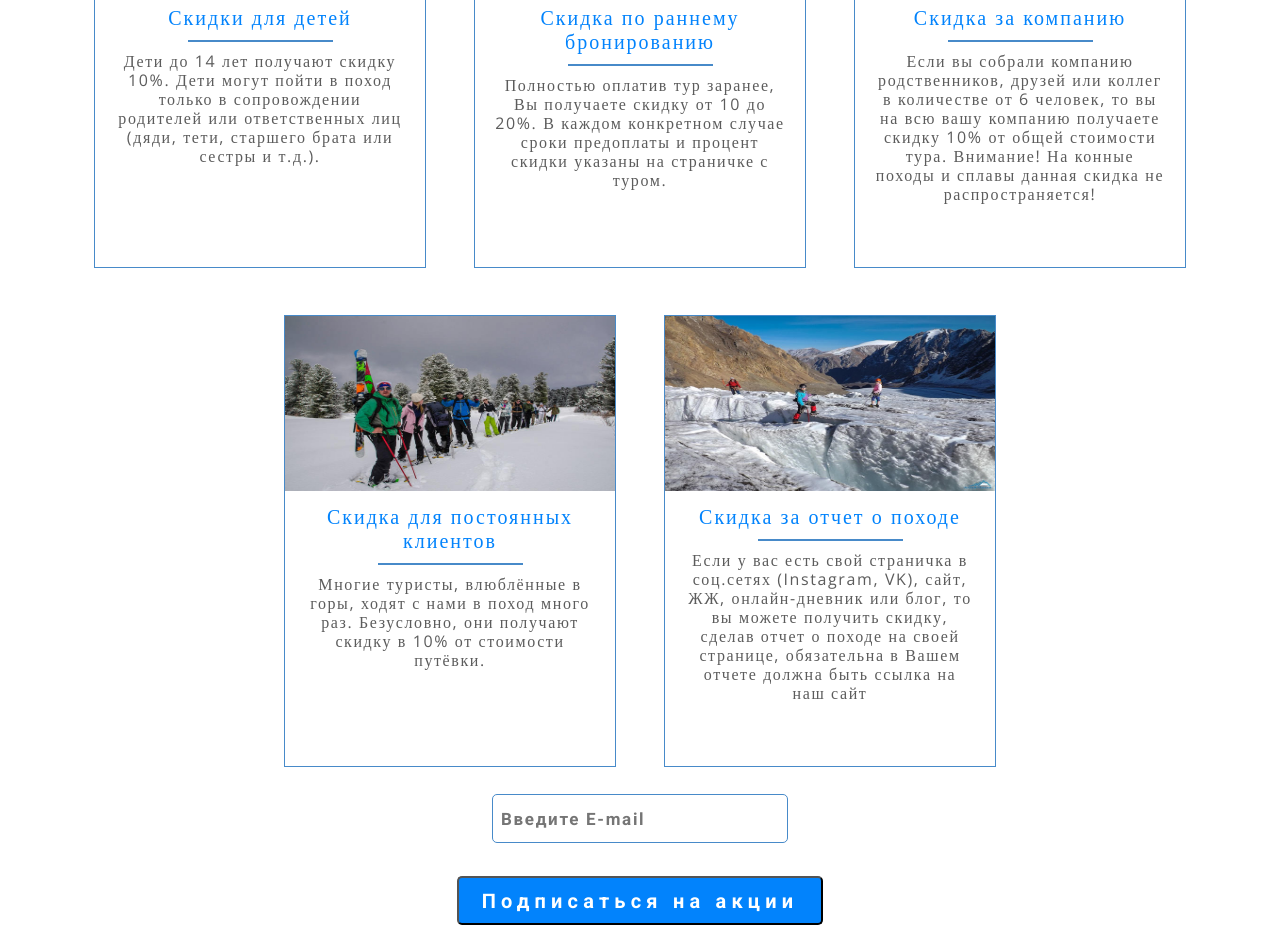
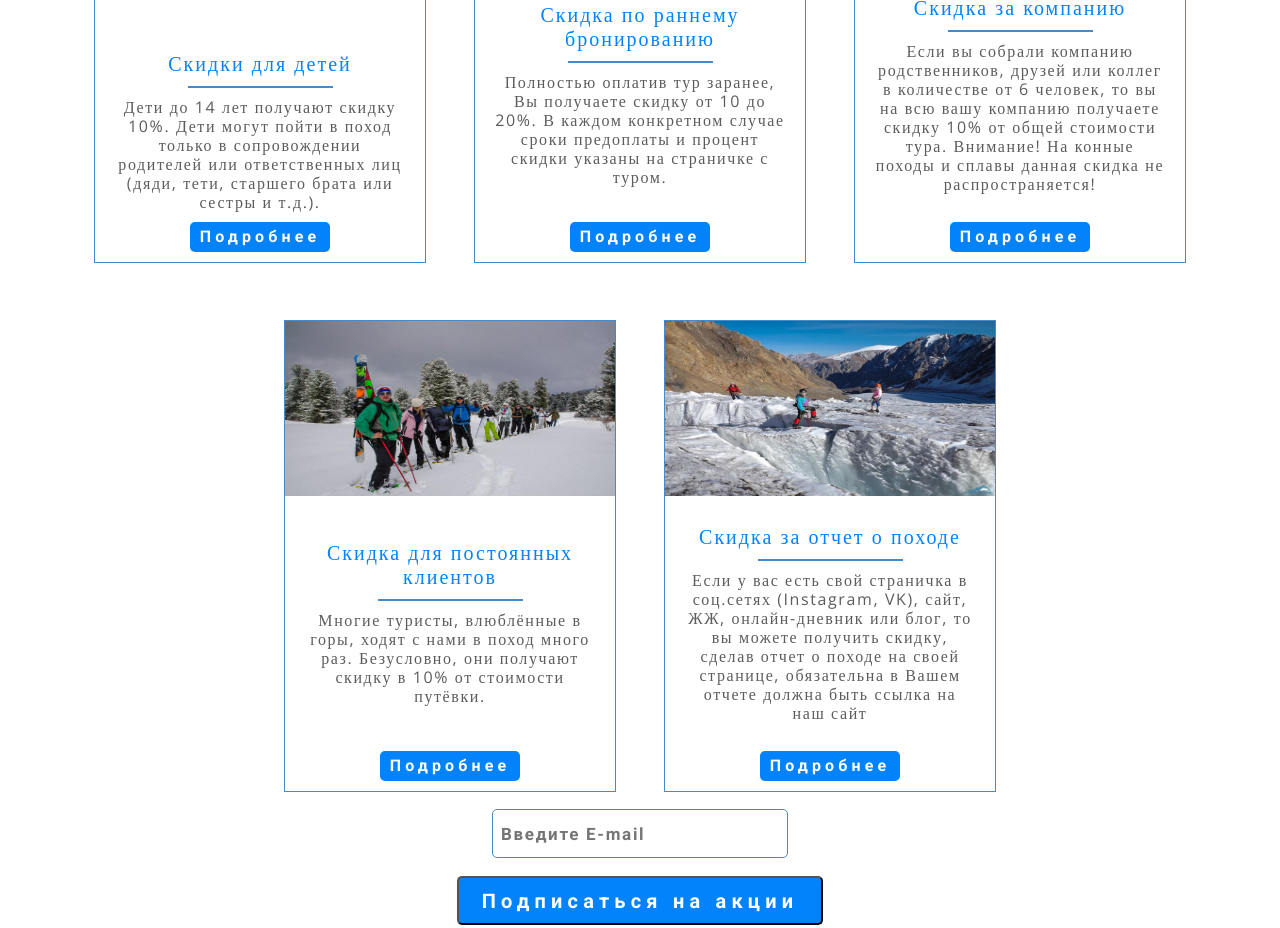
Before and after one commit to GauwainR/tourist, a plain HTML site: page index.html in a window 1280 px wide. Shown: the part 1869-2797 px from the top of the page. Drawn offline with nearby package versions, Linux system fonts and the light colour scheme.

Commit message:
Add files via upload

```diff
--- a/index.html
+++ b/index.html
@@ -137,6 +137,7 @@
 						<p class="title">Скидки для детей</p>
 						<div class="line"></div>
 						<p class="description">Дети до 14 лет получают скидку 10%. Дети могут пойти в поход только в сопровождении родителей или ответственных лиц (дяди, тети, старшего брата или сестры и т.д.).</p>
+						<div class="more"><a href="#">Подробнее</a></div>
 					</div>
 				</div>
 				<div class="event-section">
@@ -146,6 +147,7 @@
 						<div class="line"></div>
 						<p class="description">Полностью оплатив тур заранее, Вы получаете скидку от 10 до 20%. В каждом конкретном случае сроки предоплаты и процент скидки указаны на страничке с туром.</p>
 					</div>
+					<div class="more"><a href="#">Подробнее</a></div>
 				</div>
 				<div class="event-section">
 					<img src="src/img/1.jpg" alt="">
@@ -154,6 +156,7 @@
 						<div class="line"></div>
 						<p class="description">Если вы собрали компанию родственников, друзей или коллег в количестве от 6 человек, то вы на всю вашу компанию получаете скидку 10% от общей стоимости тура. Внимание! На конные походы и сплавы данная скидка не распространяется!</p>
 					</div>
+					<div class="more"><a href="#">Подробнее</a></div>
 				</div>
 			</div>
 			<div class="second-row-events">
@@ -164,6 +167,7 @@
 						<div class="line"></div>
 						<p class="description">Многие туристы, влюблённые в горы, ходят с нами в поход много раз. Безусловно, они получают скидку в 10% от стоимости путёвки.</p>
 					</div>
+					<div class="more"><a href="#">Подробнее</a></div>
 				</div>
 				<div class="event-section">
 					<img src="src/img/sales001.jpg" alt="">
@@ -172,6 +176,7 @@
 						<div class="line"></div>
 						<p class="description">Если у вас есть свой страничка в соц.сетях (Instagram, VK), сайт, ЖЖ, онлайн-дневник или блог, то вы можете получить скидку, сделав отчет о походе на своей странице, обязательна в Вашем отчете должна быть ссылка на наш сайт</p>
 					</div>
+					<div class="more"><a href="#">Подробнее</a></div>
 				</div>
 			</div>
 		</div>
--- a/src/css/style.css
+++ b/src/css/style.css
@@ -165,10 +165,13 @@ nav ul {
   margin-right: 600px;
   -webkit-transition: 1.5s;
   transition: 1.5s;
+  /*Скорость перехода состояния элемента*/
   -webkit-animation: feedbacks 0s 1;
           animation: feedbacks 0s 1;
+  /* Указываем название анимации, её время и количество повторов*/
   -webkit-animation-fill-mode: forwards;
           animation-fill-mode: forwards;
+  /* Чтобы элемент оставался в конечном состоянии анимации */
 }
 .start-page .greetings p {
   margin-left: 24px;
@@ -460,7 +463,7 @@ nav ul {
 }
 .events .wrapper,
 .zones .wrapper {
-  height: 951px;
+  height: 1001px;
   width: 1092px;
   display: -webkit-box;
   display: -ms-flexbox;
@@ -505,10 +508,47 @@ nav ul {
 }
 .events .event-section,
 .zones .event-section {
+  display: -webkit-box;
+  display: -ms-flexbox;
+  display: flex;
+  -webkit-box-orient: vertical;
+  -webkit-box-direction: normal;
+      -ms-flex-direction: column;
+          flex-direction: column;
+  -webkit-box-pack: justify;
+      -ms-flex-pack: justify;
+          justify-content: space-between;
   width: 330px;
-  height: 450px;
+  height: 470px;
   text-align: center;
   border: 1px solid #478AC9;
+}
+.events .more,
+.zones .more {
+  display: -webkit-box;
+  display: -ms-flexbox;
+  display: flex;
+  -webkit-box-align: center;
+      -ms-flex-align: center;
+          align-items: center;
+  width: 140px;
+  height: 30px;
+  background: #0283FC;
+  border-radius: 5px;
+  font-family: 'Roboto';
+  font-style: normal;
+  font-weight: bold;
+  font-size: 16px;
+  line-height: 28px;
+  color: #fff;
+  margin: 0 auto;
+  text-align: center;
+  letter-spacing: 0.26em;
+  margin-bottom: 10px;
+}
+.events .more a,
+.zones .more a {
+  margin: 0 auto;
 }
 .events .fisrt-row-events,
 .zones .fisrt-row-events {
@@ -575,6 +615,7 @@ nav ul {
   -webkit-box-sizing: border-box;
           box-sizing: border-box;
   padding-left: 8px;
+  margin-top: 15px;
   font-family: Roboto;
   font-style: normal;
   font-weight: bold;
```
